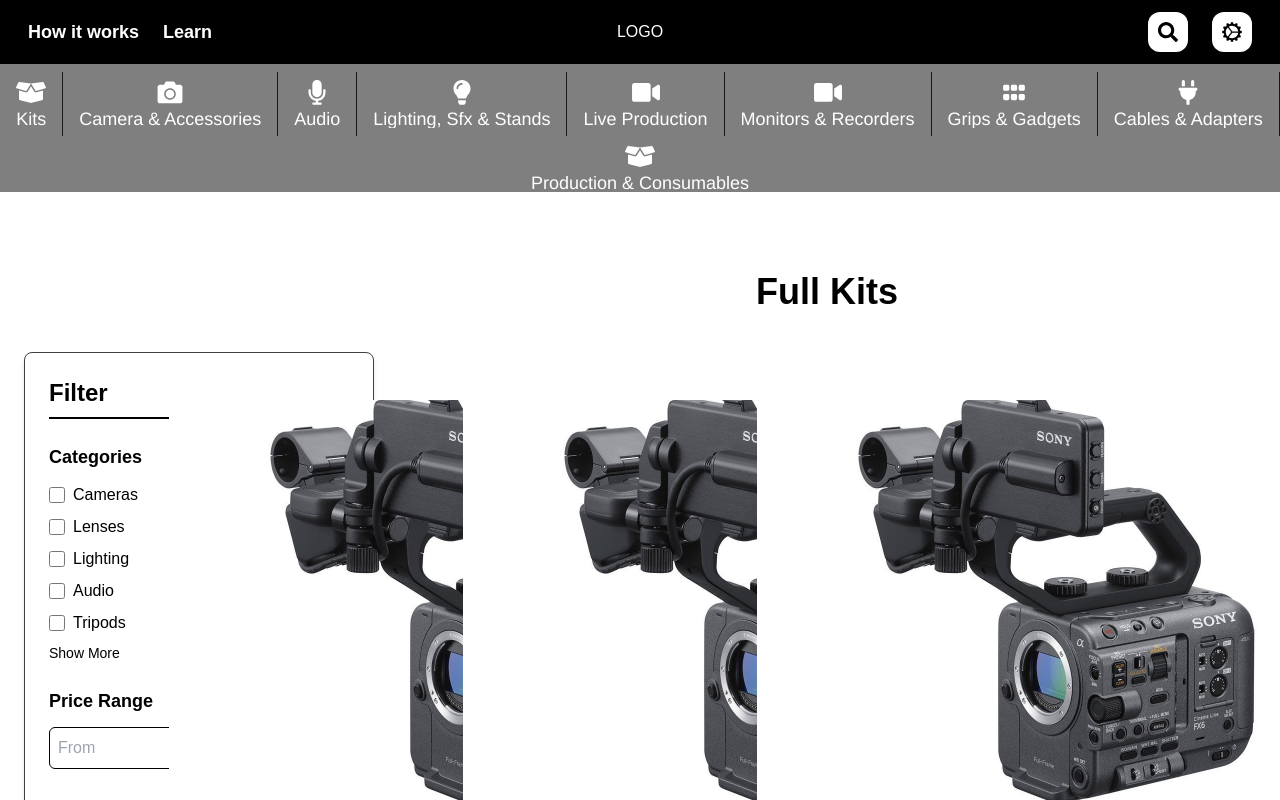
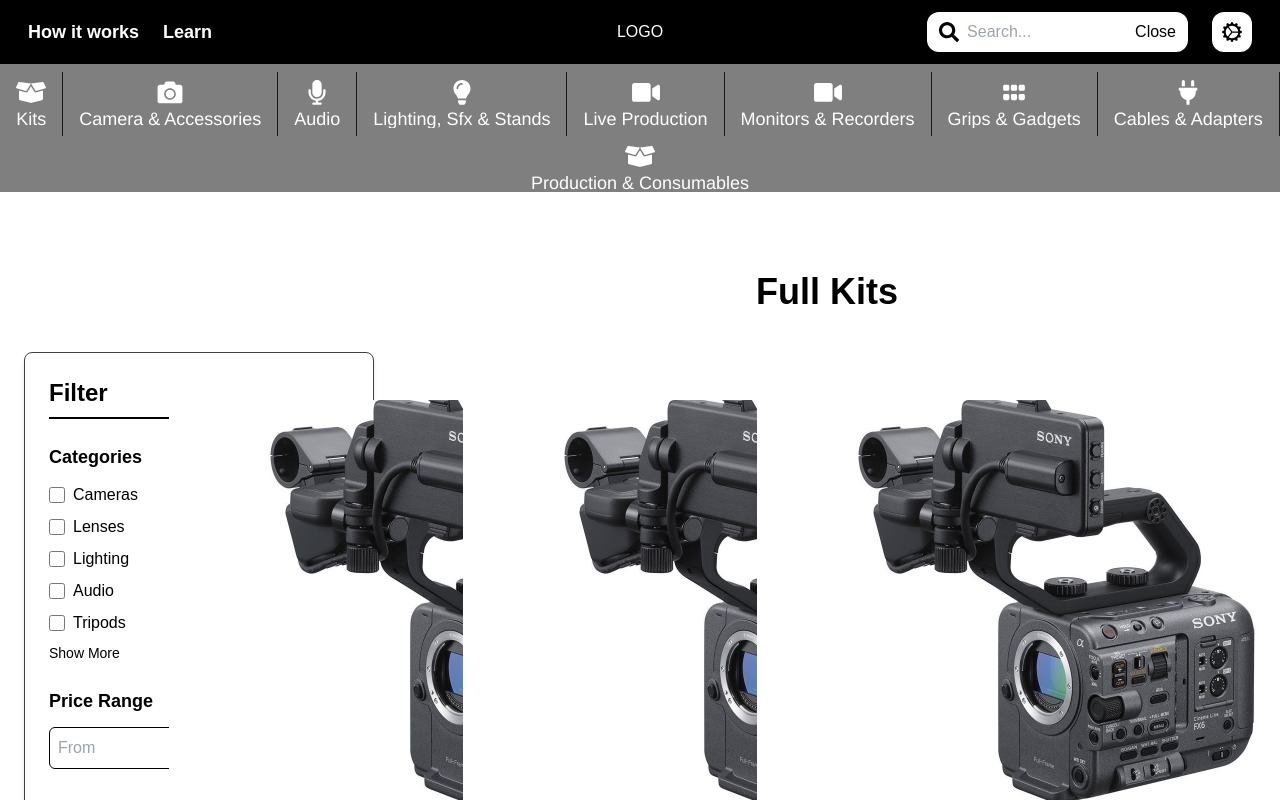
Before and after one commit to vabr0002/simplerent_new, a Next.js app: page /pages/products in a window 1280 px wide. Both pictures are taken after a click on the element 1168 px from the left and 32 px from the top of the page. Shown: the top 800 px of the page. Built offline with nearby package versions, Linux system fonts and the light colour scheme.

Commit message:
search fix

```diff
--- a/src/components/navigation/Navigation.jsx
+++ b/src/components/navigation/Navigation.jsx
@@ -31,15 +31,19 @@
   // Store the last scroll position
   const [lastScrollPos, setLastScrollPos] = useState(0);
 
+  // Track which top nav link is "active"
+  const [activeLink, setActiveLink] = useState(null);
+
+  // Track whether the search bar is open
+  const [isSearchOpen, setIsSearchOpen] = useState(false);
+
   useEffect(() => {
     const handleScroll = () => {
       const currentScroll = window.scrollY;
       if (currentScroll > lastScrollPos) {
-        // scrolled down -> hide
-        setIsCategoryVisible(false);
+        setIsCategoryVisible(false); // scrolled down -> hide
       } else {
-        // scrolled up -> show
-        setIsCategoryVisible(true);
+        setIsCategoryVisible(true); // scrolled up -> show
       }
       setLastScrollPos(currentScroll);
     };
@@ -49,14 +53,14 @@
 
   // Toggle which toolbox item is open
   const handleIconClick = (item) => {
-    // If clicking the same item, unselect it. Otherwise select new.
     setSelectedToolboxItem((prev) => (prev === item ? null : item));
   };
 
   const iconClasses =
     "text-3xl text-white group-hover:text-lime transition-colors duration-200";
   const linkClasses =
-    "group text-p font-light hover:text-lime py-2 px-4 w-full h-16 text-center flex flex-col items-center justify-center whitespace-nowrap select-none relative";
+    "group text-p font-light hover:text-lime py-2 px-4 w-full h-16 text-center " +
+    "flex flex-col items-center justify-center whitespace-nowrap select-none relative";
 
   // Category definitions
   const categories = [
@@ -134,7 +138,6 @@
     },
   ];
 
-  // Decide sub-menu alignment
   const getSubmenuPosition = (index) => {
     const total = categories.length;
     if (index >= total - 3) return "right-0";
@@ -145,43 +148,78 @@
 
   return (
     <nav className="sticky top-0 z-50 w-full bg-transparent select-none">
-      {/*
-        Wrap top nav + category row in one container to unify hover
-        so user can move smoothly from the top bar to categories
-      */}
+      {/* Wrap top nav + category row in one container */}
       <div
         className="flex flex-col w-full"
         onMouseEnter={() => setIsCategoryVisible(true)}
       >
-        {/* --- TOP NAV BAR --- */}
+        {/* TOP NAV BAR */}
         <div className="relative w-full p-3 bg-black text-white flex items-center">
           {/* Left Links */}
           <div className="flex gap-6 ml-4">
-            <Link className="text-h4 hover:text-lime" href="/pages/howItWorks">
+            {/* "How it works" => lime if activeLink === "howItWorks" */}
+            <Link
+              className={`text-h4 ${
+                activeLink === "howItWorks" ? "text-lime" : "hover:text-lime"
+              }`}
+              href="/pages/howItWorks"
+              onClick={() => setActiveLink("howItWorks")}
+            >
               How it works
             </Link>
-            <Link className="text-h4 hover:text-lime" href="/pages/learn">
+
+            {/* "Learn" => lime if activeLink === "learn" */}
+            <Link
+              className={`text-h4 ${
+                activeLink === "learn" ? "text-lime" : "hover:text-lime"
+              }`}
+              href="/pages/learn"
+              onClick={() => setActiveLink("learn")}
+            >
               Learn
             </Link>
           </div>
 
-          {/* LOGO center-absolute */}
+          {/* LOGO center-absolute
+              Clicking the logo => setActiveLink(null) => reset color
+          */}
           <div className="absolute left-1/2 -translate-x-1/2">
-            <Link href="/">
+            <Link href="/" onClick={() => setActiveLink(null)}>
               <h1>LOGO</h1>
             </Link>
           </div>
 
           {/* Right Icons */}
           <div className="flex gap-6 mr-4 ml-auto relative">
-            {/* Search Icon */}
+            {/* If search is open => show input with magnifying glass.
+                If closed => show just the icon.
+            */}
+            {isSearchOpen ? (
+              <div className="flex items-center bg-white text-black h-10 px-3 rounded-xl transition-transform duration-300 select-none">
+                {/* Magnifying glass left side */}
+                <FaSearch className="text-black text-xl mr-2" />
+                <input
+                  type="text"
+                  placeholder="Search..."
+                  className="bg-white text-black outline-none w-40"
+                />
+                <button
+                  onClick={() => setIsSearchOpen(false)}
+                  className="ml-2 text-black hover:text-lime transition-colors"
+                >
+                  Close
+                </button>
+              </div>
+            ) : (
               <div
                 className="relative bg-white text-black p-4 w-10 h-10 flex items-center justify-center
                   rounded-xl hover:scale-110 transition-transform duration-300 cursor-pointer
                   hover:bg-lime select-none"
+                onClick={() => setIsSearchOpen(true)}
               >
                 <FaSearch className="absolute text-black text-xl" />
               </div>
+            )}
 
             {/* Gear Icon (toolbox toggle) */}
             <div
@@ -201,7 +239,7 @@
           </div>
         </div>
 
-        {/* --- CATEGORY ROW: Hide on scroll down, show on scroll up or hover --- */}
+        {/* CATEGORY ROW: hide on scroll down, show on scroll up or hover */}
         <div
           className={`flex flex-row flex-wrap justify-center w-full bg-black/50 font-helvetica select-none
             transition-all duration-150
@@ -225,7 +263,16 @@
                   index < arr.length - 1 ? "border-r border-gray-400" : ""
                 }`}
               >
-                {cat.icon}
+                {/*
+                  Clone the icon so if this category is hovered (activeSubmenu === index),
+                  we append "text-lime" to keep it green
+                */}
+                {React.cloneElement(cat.icon, {
+                  className:
+                    cat.icon.props.className +
+                    (activeSubmenu === index ? " text-lime" : ""),
+                })}
+
                 <span className="text-center leading-tight text-xs sm:text-sm md:text-base lg:text-lg overflow-hidden text-ellipsis text-white">
                   {cat.name}
                 </span>
@@ -256,7 +303,7 @@
         </div>
       </div>
 
-      {/* --- TOOLBOX AREA (gear icon) --- */}
+      {/* TOOLBOX AREA (gear icon) */}
       <div
         className={`absolute right-1 top-full mt-1 transition-all duration-300 z-20 ${
           isToolboxOpen
```
Lines whose indentation alone changed are shown as unchanged.
